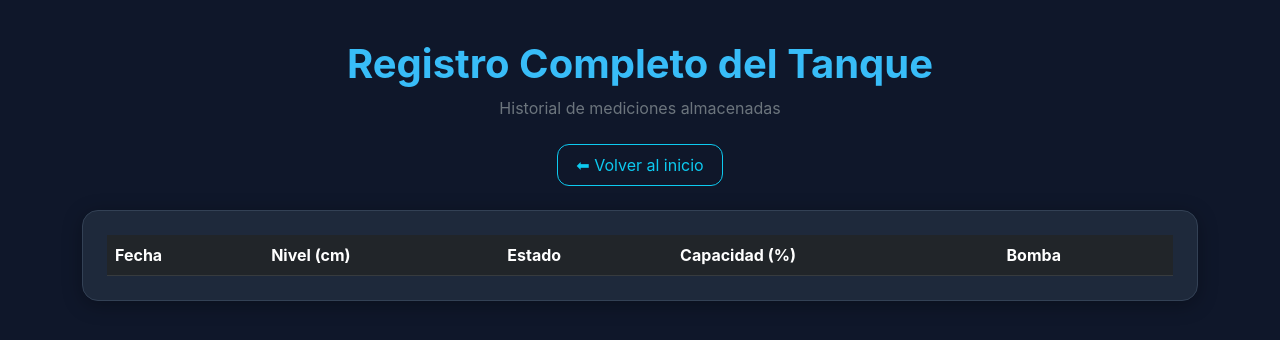
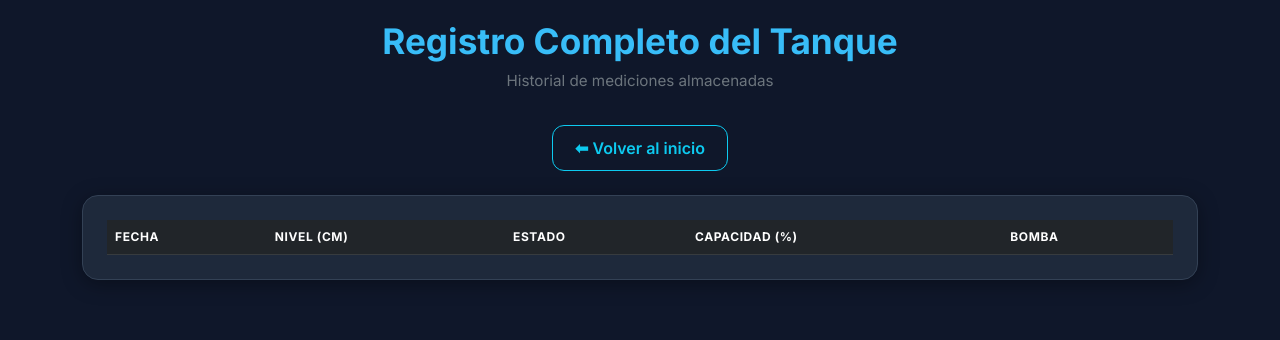
Before and after one commit to BrandonMostacero/Monitoreo_tanque_agua, a Flask app: page /registros in a window 1280 px wide. Shown: the top 340 px of the page. Run offline with Flask 3, Linux system fonts and the light colour scheme; lists and menus that the app fills with data are empty.

Commit message:
Refactor HTML and CSS styles in registros.html

```diff
--- a/templates/registros.html
+++ b/templates/registros.html
@@ -2,8 +2,11 @@
 <html lang="es">
 <head>
     <meta charset="UTF-8">
+    <meta name="viewport" content="width=device-width, initial-scale=1.0">
     <title>Registro Completo</title>
+
     <link href="https://cdn.jsdelivr.net/npm/bootstrap@5.3.0/dist/css/bootstrap.min.css" rel="stylesheet">
+    <link href="https://fonts.googleapis.com/css2?family=Inter:wght@400;600;700&display=swap" rel="stylesheet">
 
     <style>
         :root {
@@ -18,60 +21,75 @@
             background-color: var(--bg-dark);
             font-family: 'Inter', sans-serif;
             color: var(--text-main);
-            padding: 40px 0;
+            padding: 20px;
+        }
+
+        h1 {
+            color: var(--accent-blue);
+            font-weight: 800;
+            font-size: clamp(1.5rem, 5vw, 2.2rem);
+        }
+
+        p {
+            font-size: 0.95rem;
         }
 
         .card {
             border: 1px solid var(--border-color);
             border-radius: 16px;
             background: var(--card-dark);
-            box-shadow: 0 4px 20px rgba(0, 0, 0, 0.3);
-            color: var(--text-main);
+            box-shadow: 0 4px 20px rgba(0, 0, 0, 0.35);
         }
 
-        h1 {
-            color: var(--accent-blue);
+        .btn-custom {
+            border-radius: 12px;
+            padding: 10px 22px;
+            font-weight: 600;
         }
 
         table {
             color: var(--text-main);
+            font-size: 0.85rem;
+            min-width: 620px;
         }
 
         thead {
             background-color: #020617;
         }
 
-        tbody tr:hover {
-            background-color: rgba(56, 189, 248, 0.1);
+        thead th {
+            color: #94a3b8;
+            font-size: 0.75rem;
+            text-transform: uppercase;
+            letter-spacing: 0.05em;
         }
 
-        .btn-custom {
-            border-radius: 12px;
-            padding: 8px 18px;
+        tbody tr:hover {
+            background-color: rgba(56, 189, 248, 0.08);
         }
 
-        ::-webkit-scrollbar { width: 8px; }
+        ::-webkit-scrollbar { height: 8px; }
         ::-webkit-scrollbar-track { background: var(--bg-dark); }
-        ::-webkit-scrollbar-thumb { background: var(--border-color); border-radius: 10px; }
+        ::-webkit-scrollbar-thumb {
+            background: var(--border-color);
+            border-radius: 10px;
+        }
     </style>
 </head>
 
 <body>
 
 <div class="container">
+    <div class="text-center mb-4">
+        <h1>Registro Completo del Tanque</h1>
+        <p class="text-secondary">Historial de mediciones almacenadas</p>
 
-    <div class="text-center mb-4">
-        <h1 class="fw-bold">Registro Completo del Tanque</h1>
-        <p class="text-secondary">Historial de mediciones almacenadas</p>
-        <div class="text-center mt-4">
-            <a href="/" class="btn btn-outline-info btn-custom">
-                ⬅ Volver al inicio
-            </a>
-        </div>
+        <a href="/" class="btn btn-outline-info btn-custom mt-3">
+            ⬅ Volver al inicio
+        </a>
     </div>
 
-
-    <div class="card p-4">
+    <div class="card p-3 p-md-4">
         <div class="table-responsive">
             <table class="table table-dark table-hover align-middle mb-0">
                 <thead>
@@ -83,11 +101,11 @@
                         <th>Bomba</th>
                     </tr>
                 </thead>
-                <tbody id="tabla-registros">
-                </tbody>
+                <tbody id="tabla-registros"></tbody>
             </table>
         </div>
     </div>
+
 </div>
 
 <script>
@@ -101,11 +119,11 @@ fetch('/api/data')
             const fila = document.createElement('tr');
             fila.innerHTML = `
                 <td>${r.fecha}</td>
-                <td>${r.nivel_cm.toFixed(2)}</td>
+                <td>${Number(r.nivel_cm).toFixed(2)}</td>
                 <td>${r.nivel}</td>
                 <td>${r.capacidad}</td>
                 <td>
-                    <span class="badge ${r.bomba ? 'bg-success' : 'bg-secondary'}">
+                    <span class="badge ${r.bomba ? 'bg-danger' : 'bg-success'}">
                         ${r.bomba ? 'ON' : 'OFF'}
                     </span>
                 </td>
```
